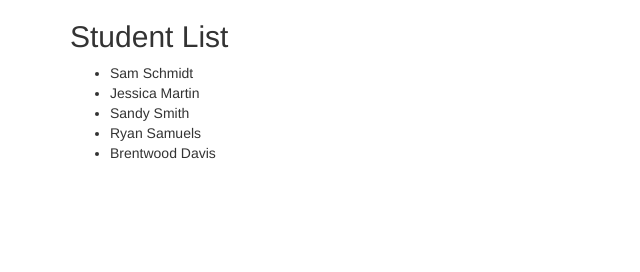
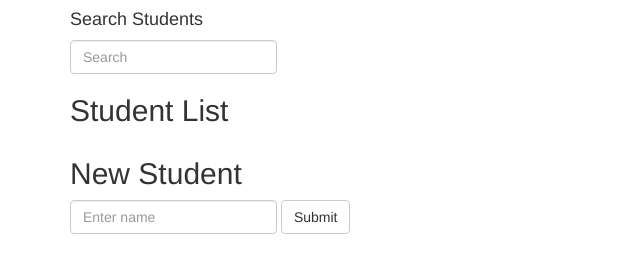
Before and after one commit to BasementBebop/student-roster-v2-js, a plain HTML site: page index.html in a window 1280 px wide. Shown: the whole page, without its empty margins (0-640 px from the left). Drawn offline with nearby package versions, Linux system fonts and the light colour scheme.

Commit message:
Add editing, deleting, and filter Angular functionality

```diff
--- a/index.html
+++ b/index.html
@@ -12,12 +12,37 @@
   <div class="container" ng-controller="StudentsCtrl">
     <div class="row">
       <div class="col-md-12">
+        <h4>Search Students</h4>
+        <form class="form-inline" role="form">
+          <div class="form-group">
+            <input ng-model="query" type="text" class="form-control" placeholder="Search">
+          </div>
+        </form>
+      </div>
+      <div class="col-md-12">
         <h2>Student List</h2>
         <ul>
-          <li ng-repeat="item in students">
-            {{item.name}}
+          <li ng-repeat="item in students | filter:query">
+            <span ng-click="editing = true" ng-hide="editing">
+              {{item.name}} <a ng-click="deleteStudent(item)">Delete</a>
+            </span>
+            <span class="form-group" ng-show="editing" ng-submit="editing = false">
+              <form class="form-inline" role="form">
+                <input type="text" class="form-control input-sm" ng-model="item.name" placeholder="Name" required/>
+                <button class="btn btn-default btn-sm" type="submit">Save</button>
+              </form>
+            </span>
           </li>
         </ul>
+      </div>
+      <div class="col-md-4">
+        <h2>New Student</h2>
+        <form ng-submit="addStudent()" class="form-inline" role="form">
+          <div class="form-group">
+            <input type="text" ng-model="studentName" class="form-control" placeholder="Enter name">
+          </div>
+          <button type="submit" class="btn btn-default">Submit</button>
+        </form>
       </div>
     </div>
   </div>
--- a/js/StudentsController.js
+++ b/js/StudentsController.js
@@ -1,9 +1,11 @@
 studentRoster.controller('StudentsCtrl', function StudentsCtrl($scope) {
-  $scope.students = [
-    { name: "Sam Schmidt" },
-    { name: "Jessica Martin" },
-    { name: "Sandy Smith" },
-    { name: "Ryan Samuels" },
-    { name: "Brentwood Davis" }
-  ]
+  $scope.students = []
+  $scope.addStudent = function() {
+    $scope.students.push({ name: $scope.studentName });
+    $scope.studentName = null;
+  };
+  $scope.deleteStudent = function(student) {
+    var index = $scope.students.indexOf(student)
+    $scope.students.splice(index, 1);
+  };
 });
```
